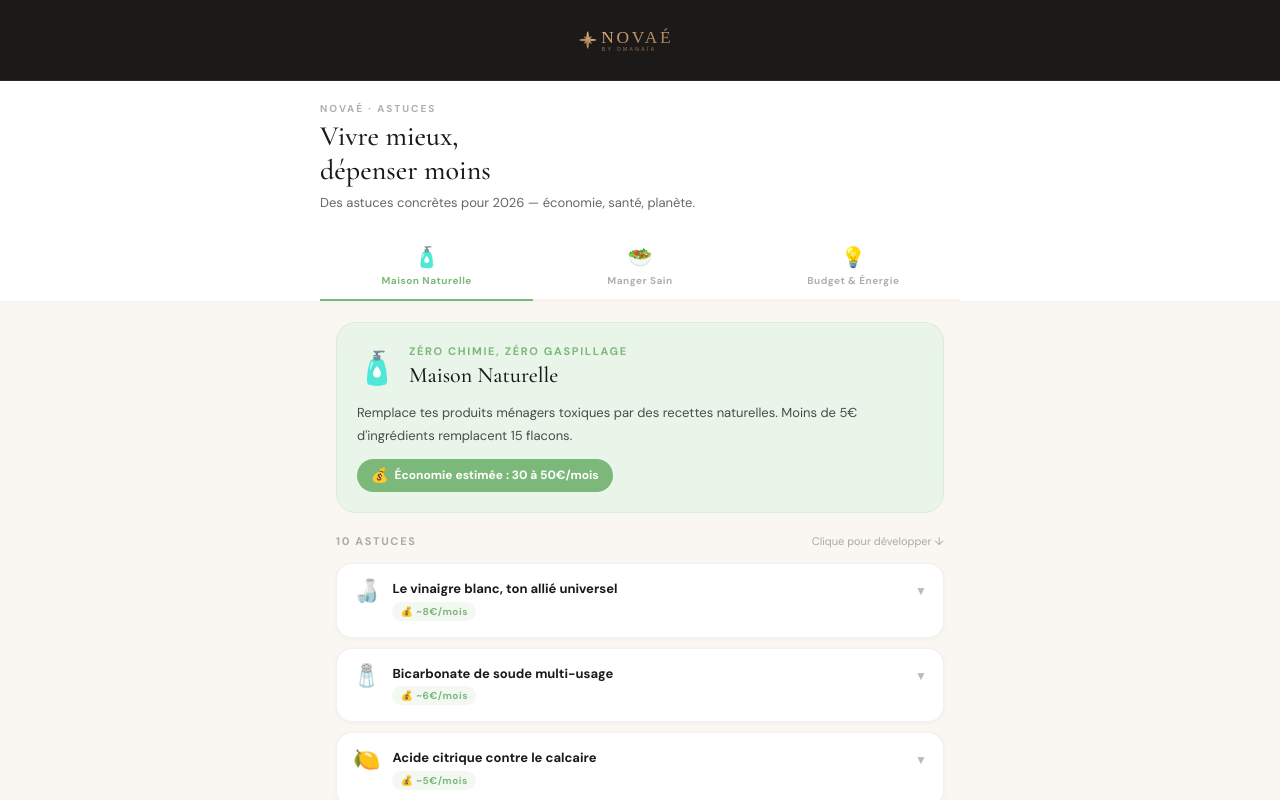
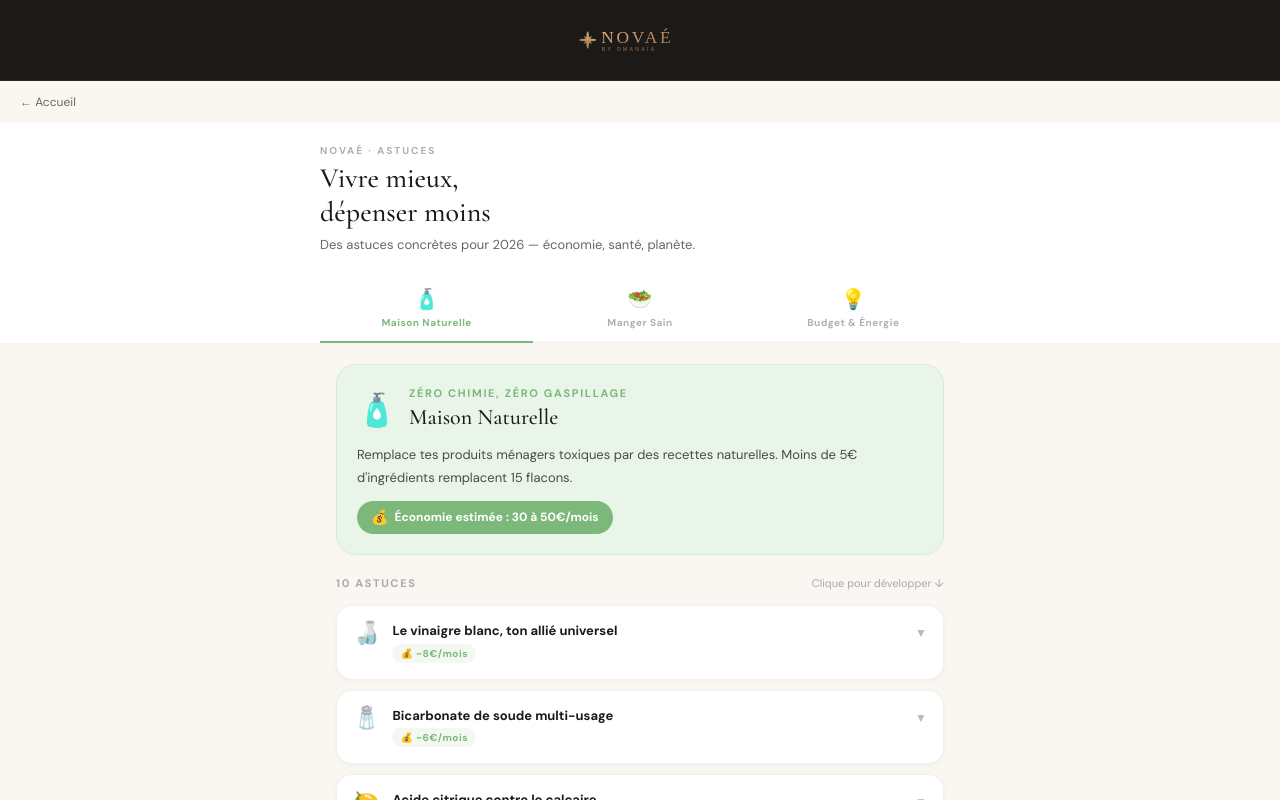
Before and after one commit to omanaiarituals-hub/RISE-NOVAE-APP, a Next.js app: page /astuces in a window 1280 px wide. Shown: the top 800 px of the page. Built offline with nearby package versions, Linux system fonts and the light colour scheme; no server answers.

Commit message:
fix: bouton retour accueil page astuces

```diff
--- a/src/app/astuces/page.tsx
+++ b/src/app/astuces/page.tsx
@@ -1,6 +1,7 @@
 'use client'
 
 import { useState } from 'react'
+import Link from 'next/link'
 
 // ── DATA ──────────────────────────────────────────────────────
 const CATEGORIES = [
@@ -325,6 +326,10 @@ export default function AstucesPage() {
   return (
     <div style={{ minHeight: '100vh', background: '#FAF7F2', fontFamily: "'DM Sans', sans-serif", paddingBottom: 80 }}>
 
+<Link href="/" style={{ display: 'inline-flex', alignItems: 'center', gap: 6, fontSize: 12, color: '#6B6560', textDecoration: 'none', padding: '12px 20px', fontFamily: "'DM Sans', sans-serif" }}>
+  ← Accueil
+</Link>
+
       {/* HEADER */}
       <div style={{
         background: 'white',
```
